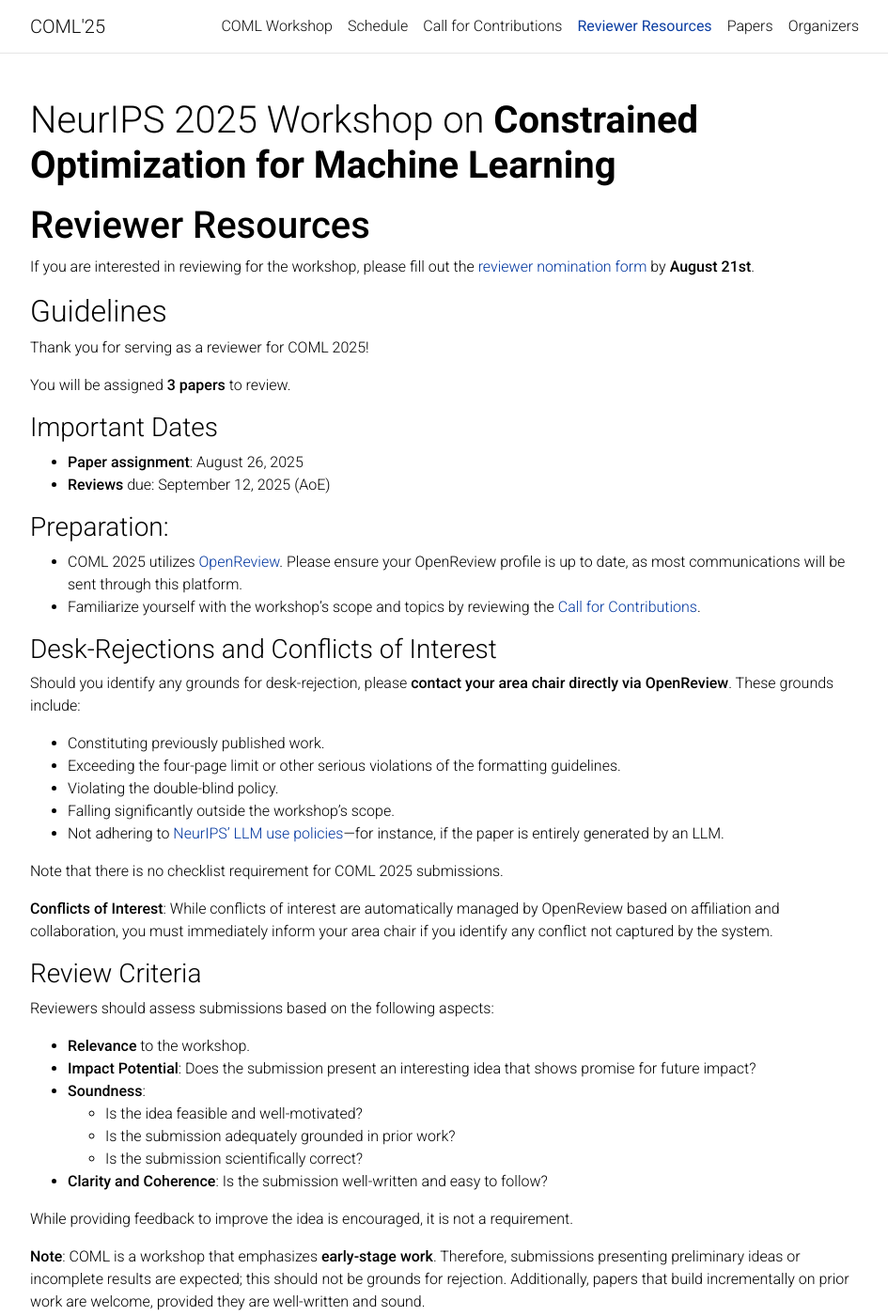
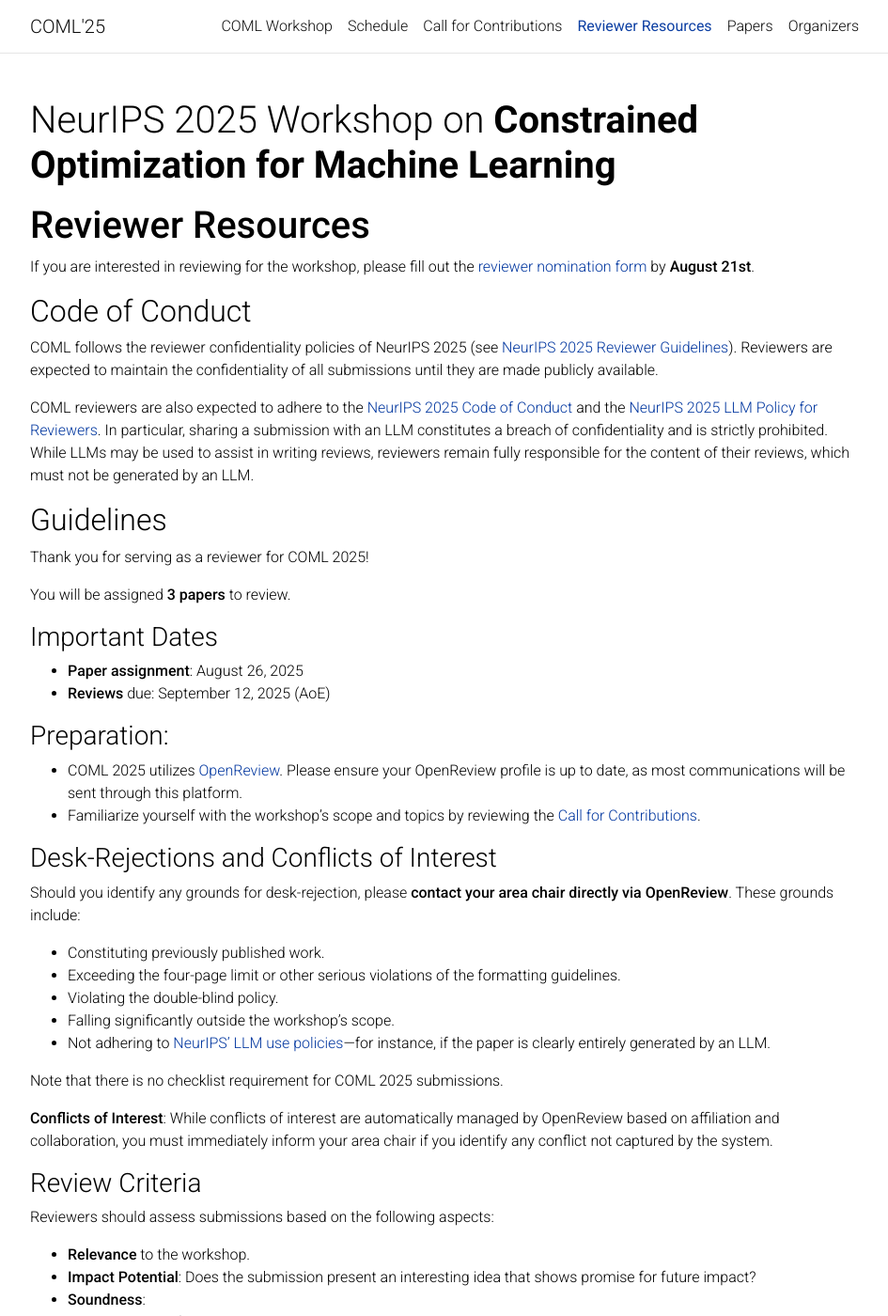
Before and after one commit to constrained-opt-ml/constrained-opt-ml.github.io, a Jekyll site: the page built from _pages/reviewers.md, in a window 1280 px wide and 1400 px high. Shown: the whole window at 94% size, without its empty margins (163-1108 px from the left). Built offline with Jekyll 4.4.1, drawn with Linux system fonts in a browser that asks for light colours; comment, search, counter and statistics services are not loaded; a style sheet for code colours, icons or effects is not loaded; some of the changed text lies outside the part shown.

Commit message:
Code of Conduct

```diff
--- a/_pages/reviewers.md
+++ b/_pages/reviewers.md
@@ -11,6 +11,12 @@ nav_order: 4
 
 If you are interested in reviewing for the workshop, please fill out the [reviewer nomination form](https://forms.gle/jMCYyGoeV3dpy9YB6) by **August 21st**.
 
+
+## Code of Conduct
+
+COML follows the reviewer confidentiality policies of NeurIPS 2025 (see [NeurIPS 2025 Reviewer Guidelines](https://neurips.cc/Conferences/2025/ReviewerGuidelines)). Reviewers are expected to maintain the confidentiality of all submissions until they are made publicly available.
+
+COML reviewers are also expected to adhere to the [NeurIPS 2025 Code of Conduct](https://neurips.cc/Conferences/2025/CodeOfConduct) and the [NeurIPS 2025 LLM Policy for Reviewers](https://neurips.cc/Conferences/2025/LLM). In particular, sharing a submission with an LLM constitutes a breach of confidentiality and is strictly prohibited. While LLMs may be used to assist in writing reviews, reviewers remain fully responsible for the content of their reviews, which must not be generated by an LLM.
 
 ## Guidelines
 
@@ -37,7 +43,7 @@ Should you identify any grounds for desk-rejection, please **contact your area c
 * Exceeding the four-page limit or other serious violations of the formatting guidelines.
 * Violating the double-blind policy.
 * Falling significantly outside the workshop's scope.
-* Not adhering to [NeurIPS' LLM use policies](https://neurips.cc/Conferences/2025/LLM)—for instance, if the paper is entirely generated by an LLM.
+* Not adhering to [NeurIPS' LLM use policies](https://neurips.cc/Conferences/2025/LLM)—for instance, if the paper is clearly entirely generated by an LLM.
 
 Note that there is no checklist requirement for COML 2025 submissions.
 
```
Also changed, not shown: other parts of _pages/reviewers.md (+1 -1 lines), _pages/submissions.md (+6 -0 lines).
